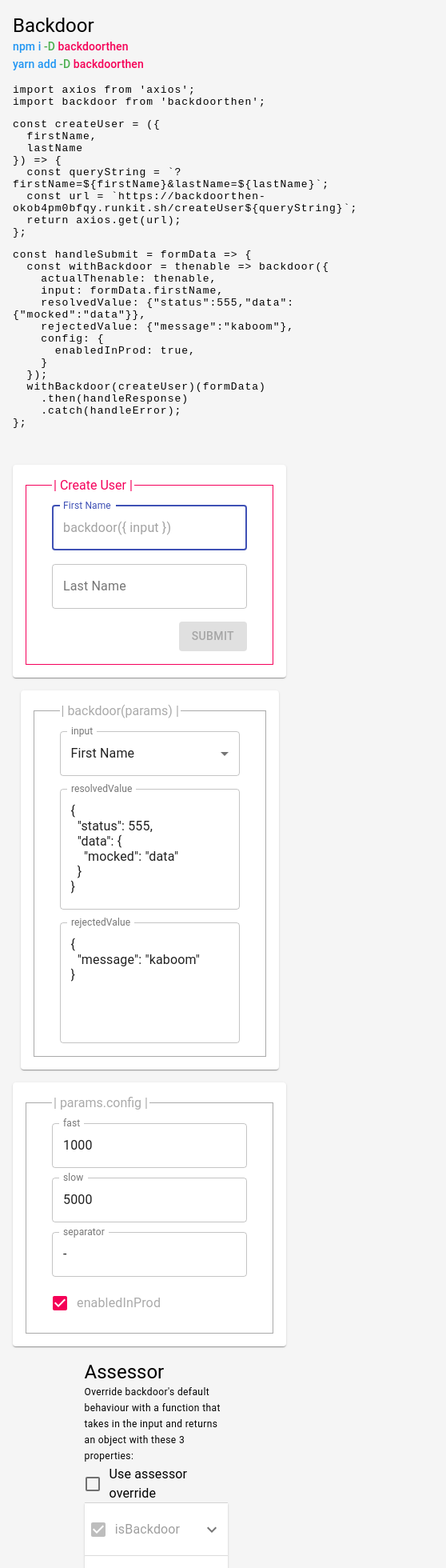
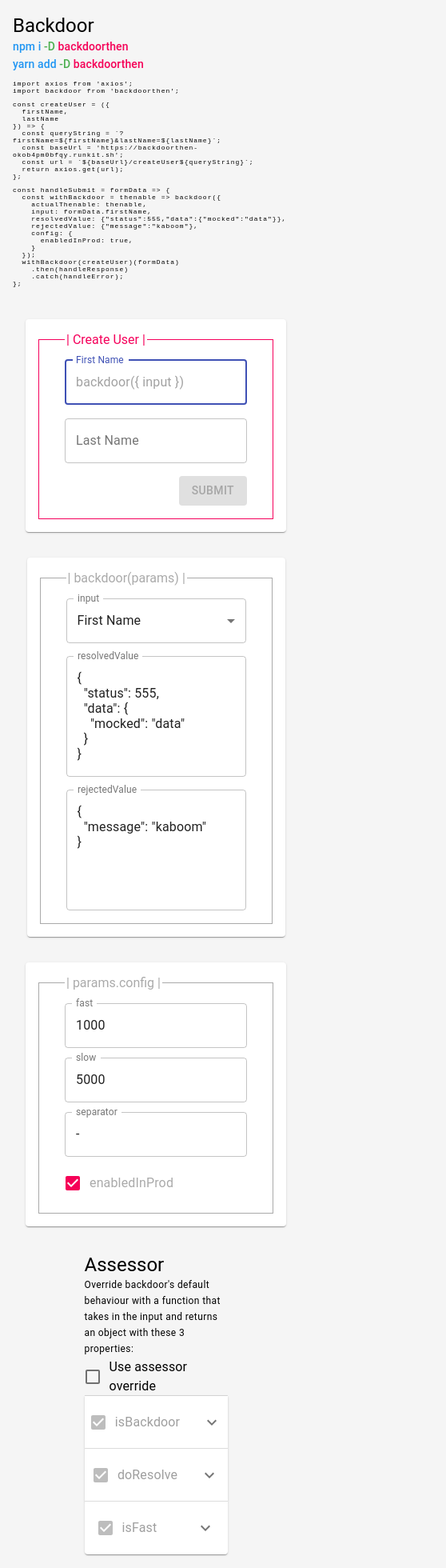
Before and after one commit to johanfive/backdoordemo, a React (Create React App) app: page / in a window 390 px wide. Shown: the top 1960 px of the page at 80% size, 558 px wide, since content can reach past the window. Built offline with nearby package versions, Linux system fonts and the light colour scheme.

Commit message:
responsive styles + remove animated gif

```diff
--- a/src/App.css
+++ b/src/App.css
@@ -10,3 +10,15 @@ pre {
   letter-spacing: 1px;
   white-space: pre-wrap;
 }
+
+.assessor {
+  min-width: 35%;
+  max-width: 50%;
+  margin: 1rem;
+}
+
+@media only screen and (max-width: 600px) {
+  pre {
+    font-size: .5rem;
+  }
+}
--- a/src/App.js
+++ b/src/App.js
@@ -8,7 +8,6 @@ import AssessorSection from './components/AssessorSection';
 import createUser, { handleResponse, handleError } from './promises';
 import reducer, { hardCodedRejectedValue, hardCodedResolvedValue, initialState } from './reducer';
 import CodeViewer from './components/CodeViewer';
-import onOffAnimation from './onOffAnimation.gif';
 
 function App() {
   const [state, dispatch] = useReducer(reducer, initialState);
@@ -53,12 +52,6 @@ function App() {
       <ParamsSection state={state} handleChange={handleChange} />
       <ConfigSection state={state} handleChange={handleChange} />
       <AssessorSection state={state} handleChange={handleChange} />
-      <div style={{ flexBasis: '100%', height: '0' }}></div>
-      <img
-        src={onOffAnimation}
-        alt="Animated gif showing code for a promise with and without backdoor"
-        style={{ margin: '5rem 1rem' }}
-      />
     </div>
   );
 }
--- a/src/components/AssessorSection.js
+++ b/src/components/AssessorSection.js
@@ -1,6 +1,5 @@
 import React from 'react';
 import {
-  makeStyles,
   Accordion,
   AccordionSummary,
   AccordionDetails,
@@ -10,19 +9,9 @@ import {
 } from '@material-ui/core';
 import ExpandMoreIcon from '@material-ui/icons/ExpandMore';
 
-const useStyles = makeStyles({
-  root: {
-    minWidth: '35%',
-    maxWidth: '50%',
-    marginTop: '1rem'
-  },
-});
-
 export default function AssessorSection({ state, handleChange }) {
-  const classes = useStyles();
-
   return (
-    <div className={classes.root}>
+    <div className="assessor">
       <Typography variant="h5">Assessor</Typography>
       <Typography variant="caption" display="block">
         Override backdoor's default behaviour with a function that takes in the input
--- a/src/components/CodeViewer.js
+++ b/src/components/CodeViewer.js
@@ -62,7 +62,8 @@ import backdoor from 'backdoorthen';`}
   lastName
 }) => {
   const queryString = \`?firstName=\${firstName}&lastName=\${lastName}\`;
-  const url = \`https://backdoorthen-okob4pm0bfqy.runkit.sh/createUser\${queryString}\`;
+  const baseUrl = 'https://backdoorthen-okob4pm0bfqy.runkit.sh';
+  const url = \`\${baseUrl}/createUser\${queryString}\`;
   return axios.get(url);
 };`}
       </pre>
--- a/src/components/ConfigSection.js
+++ b/src/components/ConfigSection.js
@@ -3,7 +3,7 @@ import { formStyle } from '../utils';
 
 const ConfigSection = ({ state, handleChange }) => {
   return (
-    <Card style={{ margin: '1rem 1rem 0 0' }}>
+    <Card style={{ margin: '1rem' }}>
       <form>
         <fieldset style={formStyle.config}>
           <legend>| params.config |</legend>
--- a/src/components/ParamsSection.js
+++ b/src/components/ParamsSection.js
@@ -4,7 +4,7 @@ import { formStyle } from '../utils';
 
 const ParamsSection = ({ state, handleChange}) => {
   return (
-    <Card style={{ margin: '1rem 1rem 0 0' }}>
+    <Card style={{ margin: '1rem' }}>
       <form>
         <fieldset style={formStyle.params}>
         <legend>| backdoor(params) |</legend>
--- a/src/components/UserForm.js
+++ b/src/components/UserForm.js
@@ -15,7 +15,7 @@ const UserForm = ({ selectedField, onSubmit }) => {
   const disabled = !(fields.firstName && fields.lastName);
   const firstNameIsInput = selectedField === 'firstName';
   return (
-    <Card style={{ margin: '1rem 1rem 0 0' }}>
+    <Card style={{ margin: '1rem' }}>
       <form onSubmit={handleSubmit}>
         <fieldset style={formStyle.createUser}>
           <legend>| Create User |</legend>
```
